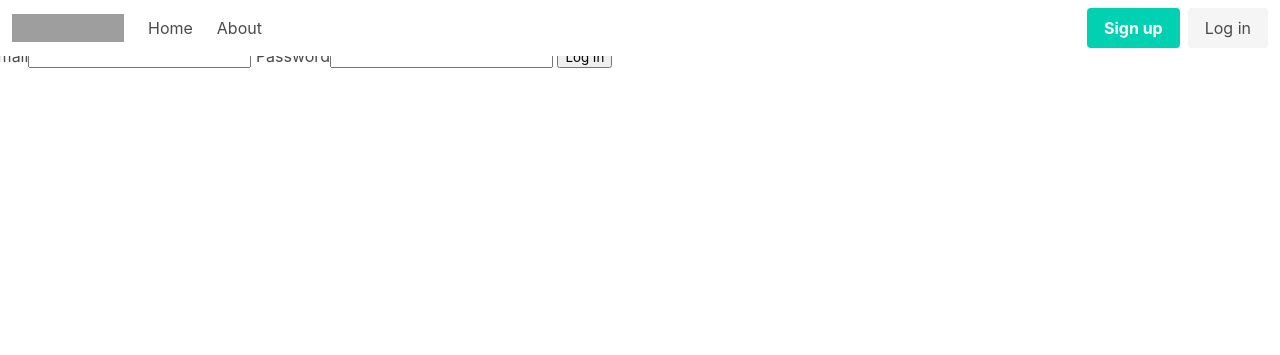
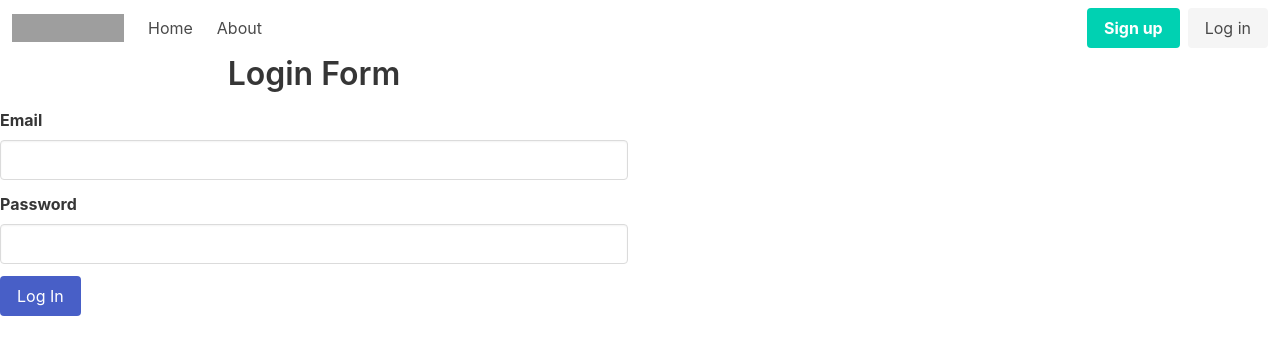
Before and after one commit to seraficaj/QuenchMarks, a Flask app: page /login in a window 1280 px wide. Shown: the top 355 px of the page. Run offline with Flask 2, Linux system fonts and the light colour scheme; some libraries are stand-ins or nearby versions; grey boxes are pictures that could not be loaded.

Commit message:
style login form with bulma

```diff
--- a/QuenchMarks/templates/login.html
+++ b/QuenchMarks/templates/login.html
@@ -1,9 +1,20 @@
 {% extends "base.html" %}
 {% block content %}
-<form method="POST">
-    {{form.hidden_tag()}}
-    {{form.email.label}}{{form.email}}
-    {{form.password.label}}{{form.password}}
-    {{form.submit()}}
-</form>
+<div class="column is-half is-centered">
+    <h1 class="has-text-centered">Login Form</h1>
+    <form method="POST">
+        {{form.hidden_tag()}}
+        <div class="field">
+            {{form.email.label(class="label")}}
+            <div class="control">{{form.email(class="input")}}</div>
+        </div>
+        <div class="field">
+            {{form.password.label(class="label")}}
+            <div class="control">{{form.password(class="input")}}</div>
+        </div>
+        <div class="field">
+            <div class="control">{{form.submit(class="button is-link")}}</div>
+        </div>
+    </form>
+</div>
 {% endblock %}
```
